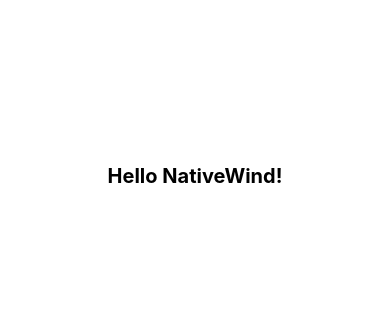
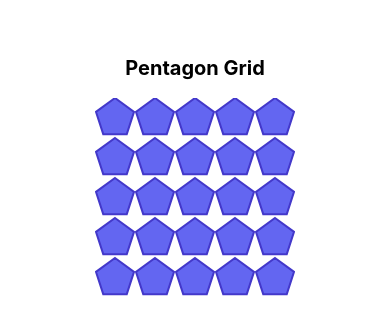
Before and after one commit to stoicaandrei/pentagonal-puzzle, a React Native app: screen / in a window 390 px wide. Shown: the part 246-580 px from the top of the page. Built offline with nearby package versions, Linux system fonts and the light colour scheme.

Commit message:
Basic pentagon grid

```diff
--- a/package.json
+++ b/package.json
@@ -19,6 +19,7 @@
     "react-native": "0.76.6",
     "react-native-reanimated": "~3.16.1",
     "react-native-safe-area-context": "4.12.0",
+    "react-native-svg": "15.8.0",
     "react-native-web": "~0.19.13",
     "tailwindcss": "^3.4.17"
   },
--- a/src/App.tsx
+++ b/src/App.tsx
@@ -1,13 +1,13 @@
 import { StatusBar } from "expo-status-bar";
 import { StyleSheet, Text, View } from "react-native";
 import "src/global.css";
+import { PentagonGrid } from "./components/PentagonGrid";
 
 export default function App() {
   return (
-    <View className="flex-1 items-center justify-center">
-      <Text className="text-xl font-bold text-underline">
-        Hello NativeWind!
-      </Text>
+    <View className="flex-1 items-center justify-center bg-white">
+      <Text className="text-xl font-bold mb-4">Pentagon Grid</Text>
+      <PentagonGrid size={5} />
     </View>
   );
 }
--- /dev/null
+++ b/src/components/PentagonGrid.tsx
@@ -0,0 +1,55 @@
+import React from "react";
+import { View } from "react-native";
+import Svg, { Polygon } from "react-native-svg";
+
+interface PentagonGridProps {
+  size: number; // n x n grid
+  pentagonSize?: number; // size of each pentagon
+  color?: string; // color of pentagons
+  strokeWidth?: number;
+  strokeColor?: string;
+}
+
+export const PentagonGrid: React.FC<PentagonGridProps> = ({
+  size,
+  pentagonSize = 40,
+  color = "#6366f1",
+  strokeWidth = 2,
+  strokeColor = "#4338ca",
+}) => {
+  const getPentagonPoints = (centerX: number, centerY: number): string => {
+    const points: [number, number][] = [];
+    for (let i = 0; i < 5; i++) {
+      const angle = (i * 2 * Math.PI) / 5 - Math.PI / 2; // Start from top point
+      const x = centerX + (pentagonSize / 2) * Math.cos(angle);
+      const y = centerY + (pentagonSize / 2) * Math.sin(angle);
+      points.push([x, y]);
+    }
+    return points.map(([x, y]) => `${x},${y}`).join(" ");
+  };
+
+  const totalSize = pentagonSize * size;
+
+  return (
+    <View className="items-center justify-center">
+      <Svg width={totalSize} height={totalSize}>
+        {Array.from({ length: size }, (_, row) =>
+          Array.from({ length: size }, (_, col) => {
+            const centerX = col * pentagonSize + pentagonSize / 2;
+            const centerY = row * pentagonSize + pentagonSize / 2;
+
+            return (
+              <Polygon
+                key={`${row}-${col}`}
+                points={getPentagonPoints(centerX, centerY)}
+                fill={color}
+                stroke={strokeColor}
+                strokeWidth={strokeWidth}
+              />
+            );
+          })
+        )}
+      </Svg>
+    </View>
+  );
+};
```
Also changed, not shown: 1 other file (tests, documents, lock files or other folders).
